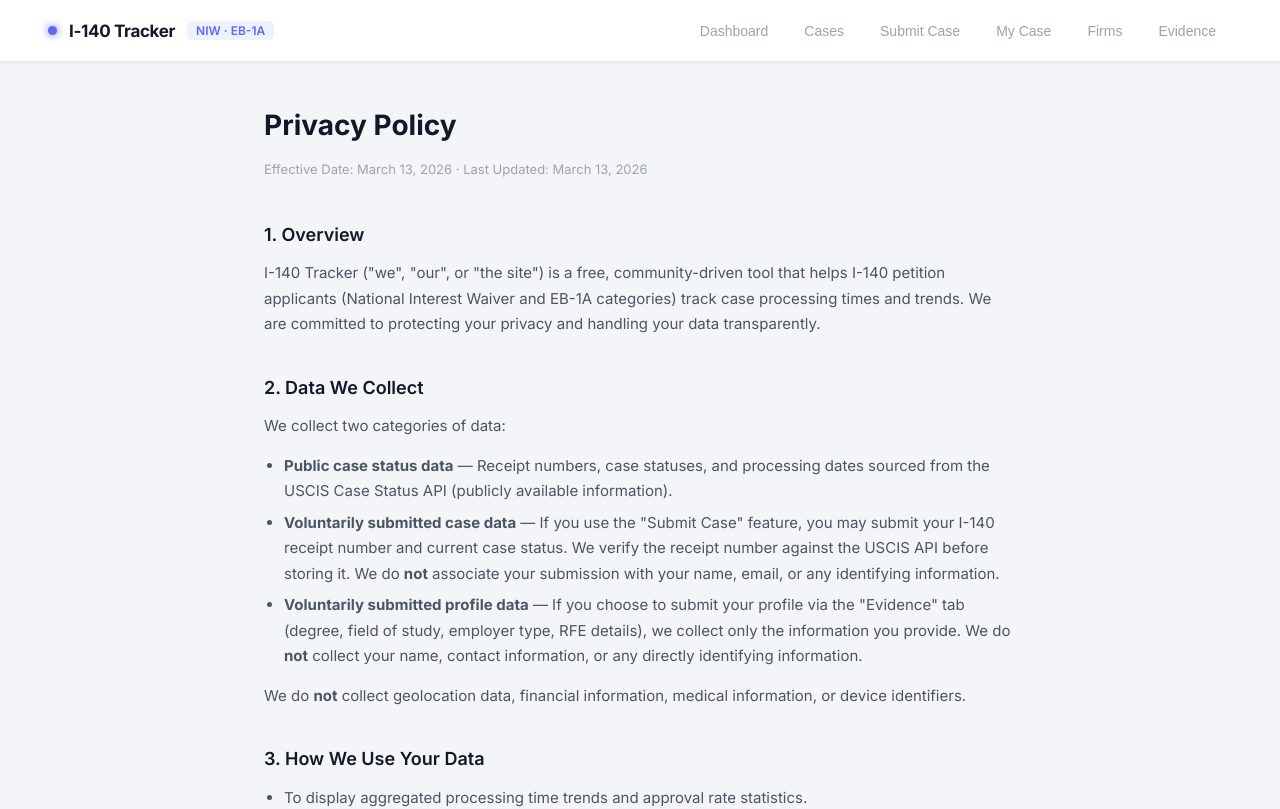
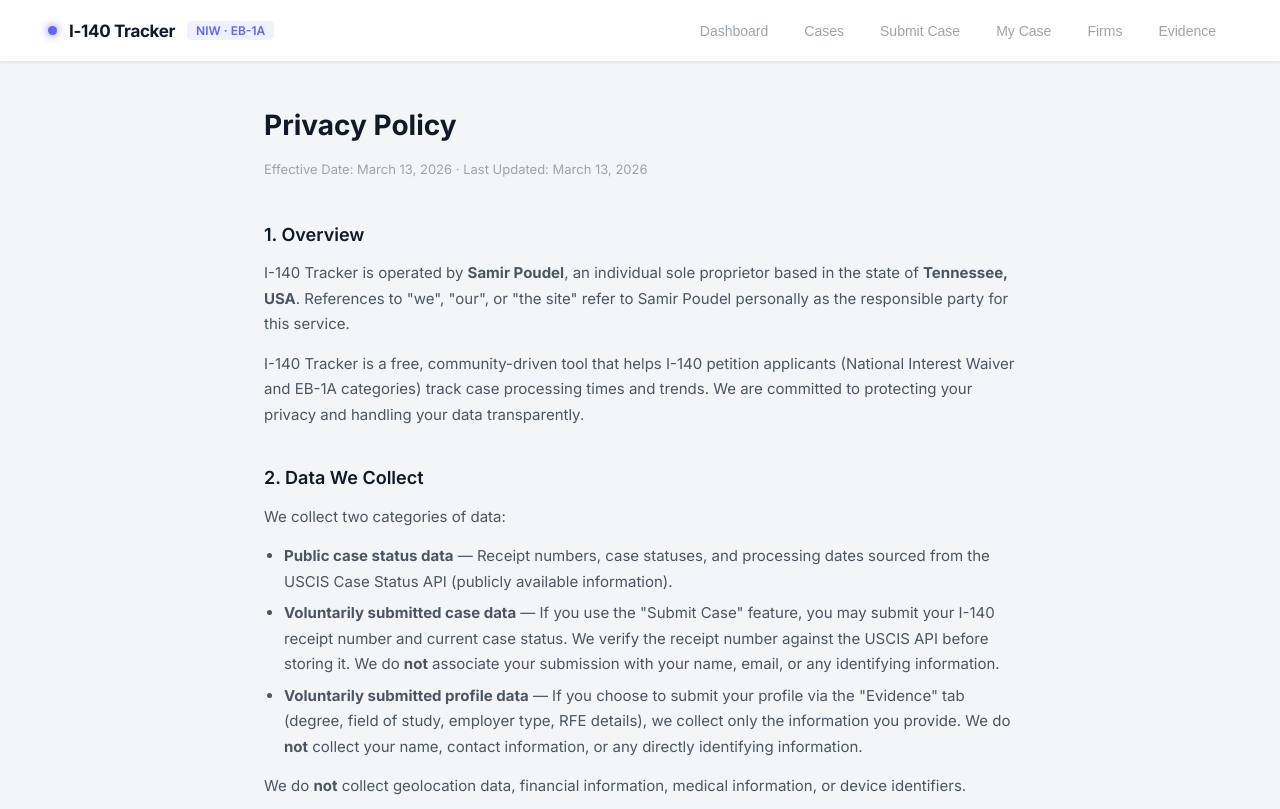
Before and after one commit to theoriginalsam/I-140-Insights, a React (Vite) app in the folder frontend/: page /privacy in a window 1280 px wide. Shown: the top 809 px of the page. Built offline with nearby package versions, Linux system fonts and the light colour scheme; no server answers.

Commit message:
Update Privacy & Terms to identify Samir Poudel as sole proprietor in Tennessee

```diff
--- a/frontend/src/components/Privacy.jsx
+++ b/frontend/src/components/Privacy.jsx
@@ -18,10 +18,14 @@ export default function Privacy() {
 
       <h2 style={S.h2}>1. Overview</h2>
       <p style={S.p}>
-        I-140 Tracker ("we", "our", or "the site") is a free, community-driven tool that helps
-        I-140 petition applicants (National Interest Waiver and EB-1A categories) track case
-        processing times and trends. We are committed to protecting your privacy and handling
-        your data transparently.
+        I-140 Tracker is operated by <strong>Samir Poudel</strong>, an individual sole proprietor
+        based in the state of <strong>Tennessee, USA</strong>. References to "we", "our", or "the site"
+        refer to Samir Poudel personally as the responsible party for this service.
+      </p>
+      <p style={S.p}>
+        I-140 Tracker is a free, community-driven tool that helps I-140 petition applicants
+        (National Interest Waiver and EB-1A categories) track case processing times and trends.
+        We are committed to protecting your privacy and handling your data transparently.
       </p>
 
       <h2 style={S.h2}>2. Data We Collect</h2>
--- a/frontend/src/components/Terms.jsx
+++ b/frontend/src/components/Terms.jsx
@@ -18,9 +18,10 @@ export default function Terms() {
 
       <h2 style={S.h2}>1. Acceptance of Terms</h2>
       <p style={S.p}>
-        By using I-140 Tracker ("the site"), you agree to these Terms of Service. If you do not
-        agree, please do not use the site. We may update these terms and will notify users of
-        material changes with a plain-language summary.
+        I-140 Tracker is operated by <strong>Samir Poudel</strong>, an individual sole proprietor
+        based in the state of <strong>Tennessee, USA</strong>. By using I-140 Tracker ("the site"),
+        you agree to these Terms of Service. If you do not agree, please do not use the site.
+        We may update these terms and will notify users of material changes with a plain-language summary.
       </p>
 
       <h2 style={S.h2}>2. Description of Service</h2>
```
